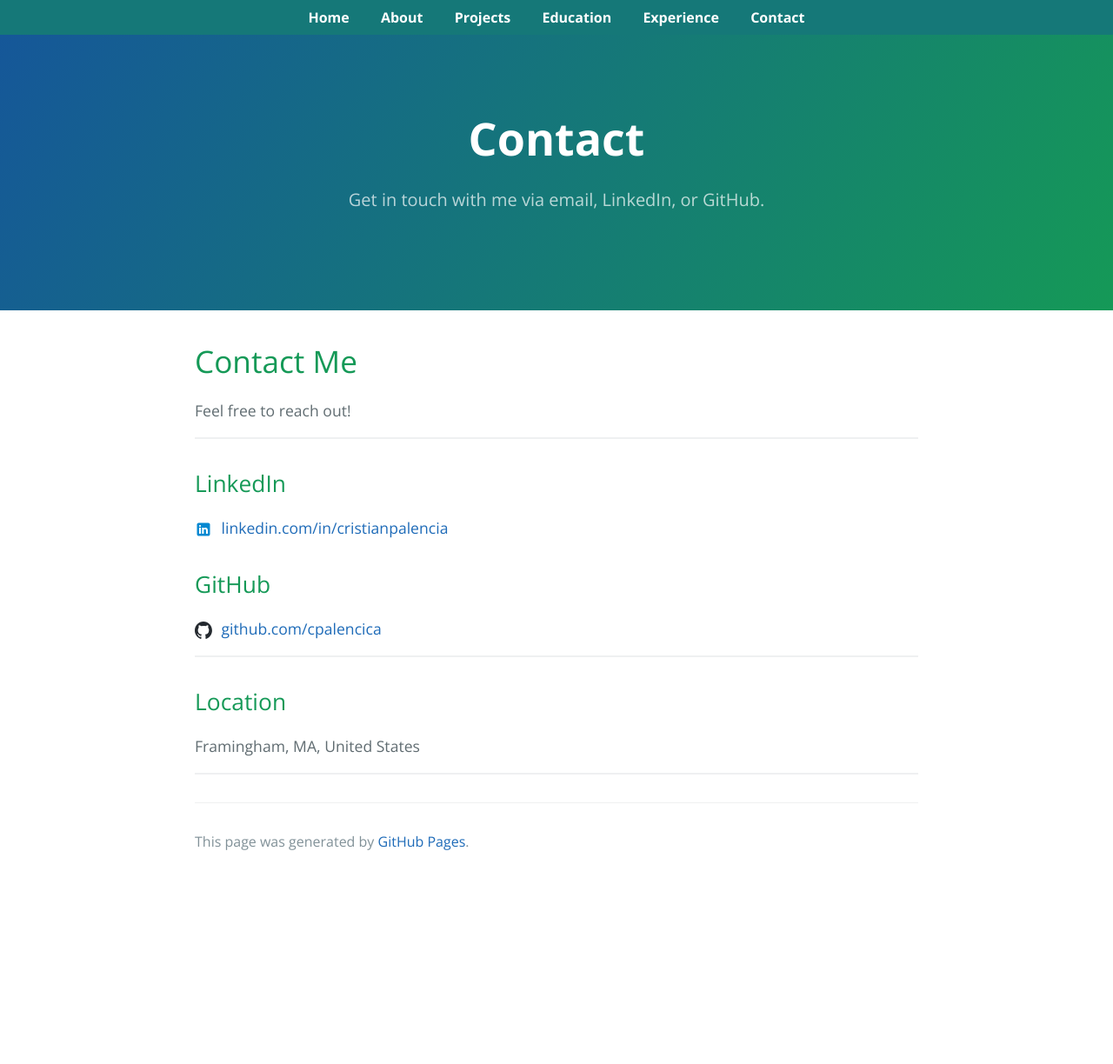
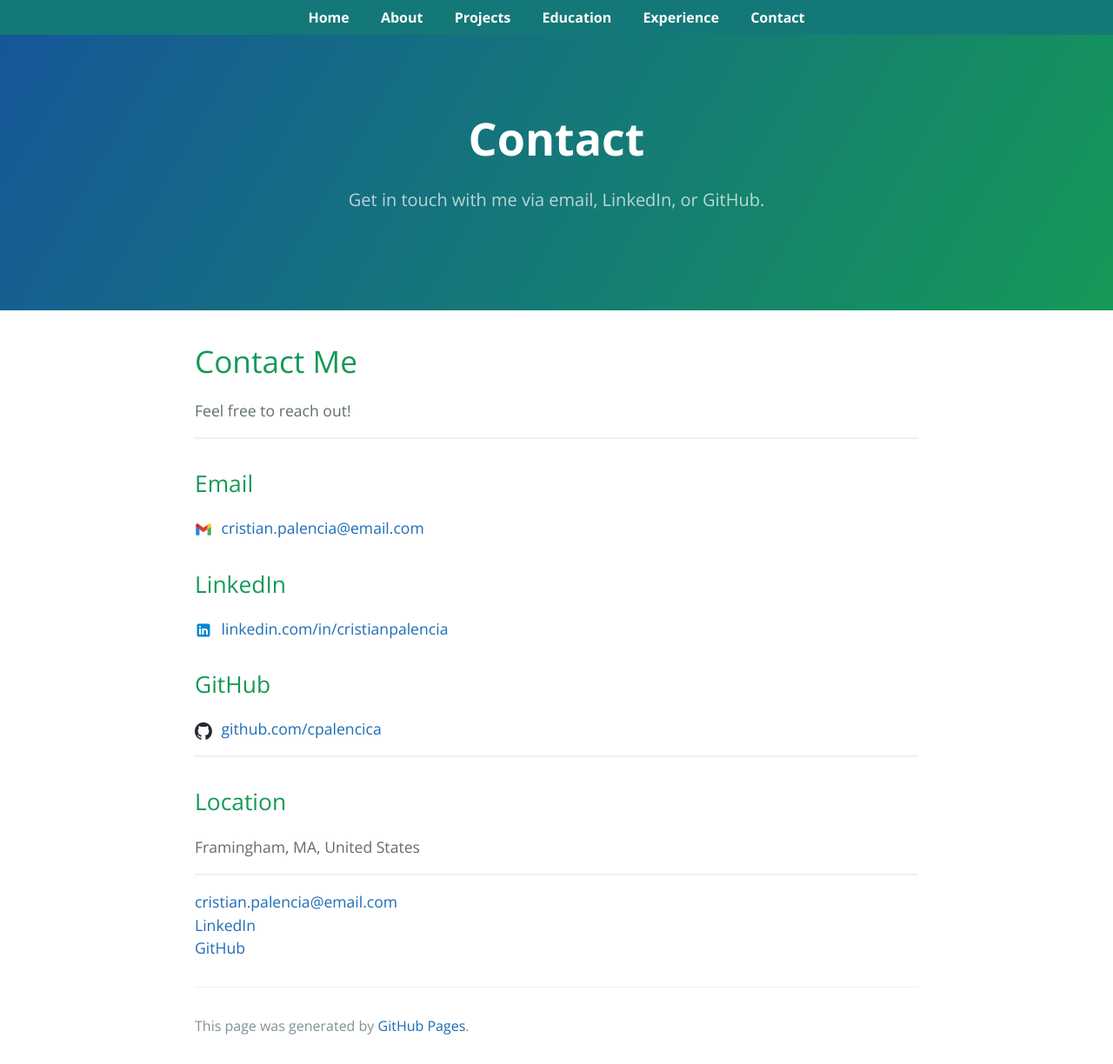
Before and after one commit to cpalencica/cpalencica.github.io, a Jekyll site: the page built from contact/index.md, in a window 1280 px wide. Shown: the whole page at 87% size. Built offline with Jekyll 4.4.1, drawn with Linux system fonts in a browser that asks for light colours; a style sheet for code colours, icons or effects is not loaded; the repository's description, which GitHub fills in, is left out; before the commit the page ends 1012 px from its top, so only the background shows below that.

Commit message:
modified icons

```diff
--- a/contact/index.md
+++ b/contact/index.md
@@ -9,6 +9,12 @@ description: Get in touch with me via email, LinkedIn, or GitHub.
 Feel free to reach out!
 
 ---
+
+## Email
+<a href="mailto:cristian.palencia@email.com">
+  <img src="{{ '../assets/icons/icons8-gmail-96.svg' | relative_url }}" alt="Email" style="width:20px; height:20px; vertical-align:middle; margin-right:6px;">
+  cristian.palencia@email.com
+</a>
 
 ## LinkedIn
 <a href="https://www.linkedin.com/in/cristianpalencia" target="_blank" rel="noopener noreferrer">
@@ -28,3 +34,8 @@ Feel free to reach out!
 Framingham, MA, United States
 
 ---
+
+<!-- Links section without headers for reuse -->
+<a href="mailto:cristian.palencia@email.com">cristian.palencia@email.com</a>
+<a href="https://www.linkedin.com/in/cristianpalencia" target="_blank" rel="noopener noreferrer">LinkedIn</a>
+<a href="https://github.com/cpalencica" target="_blank" rel="noopener noreferrer">GitHub</a>
```
Also changed, not shown: assets/icons/icons8-gmail-48.svg (added), assets/icons/icons8-gmail-96.svg (added).
